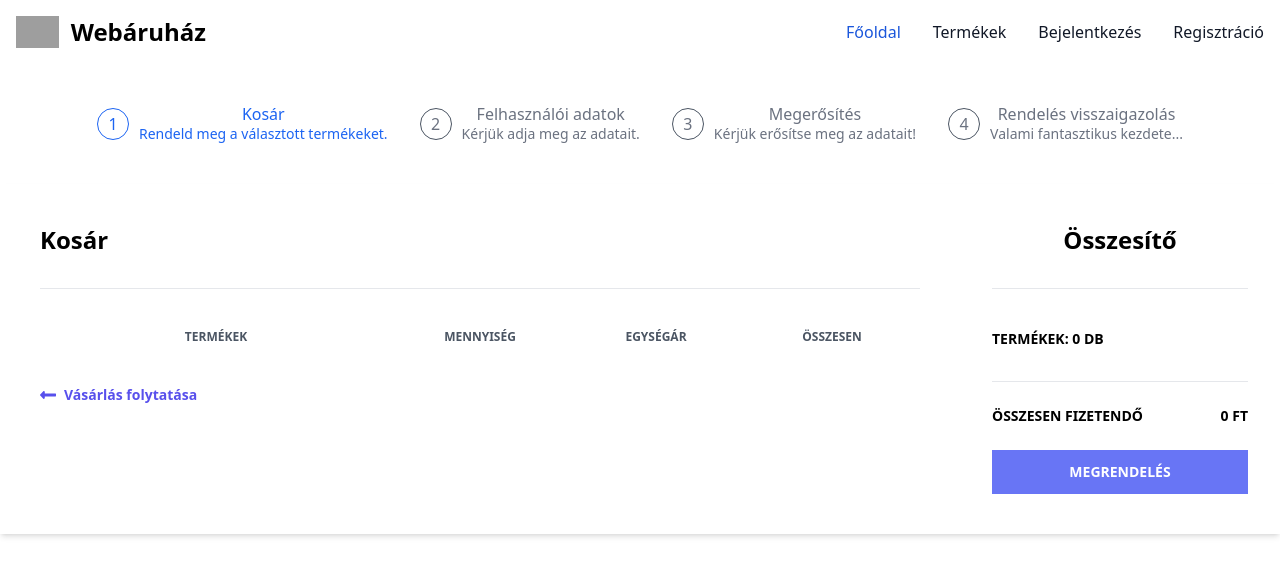
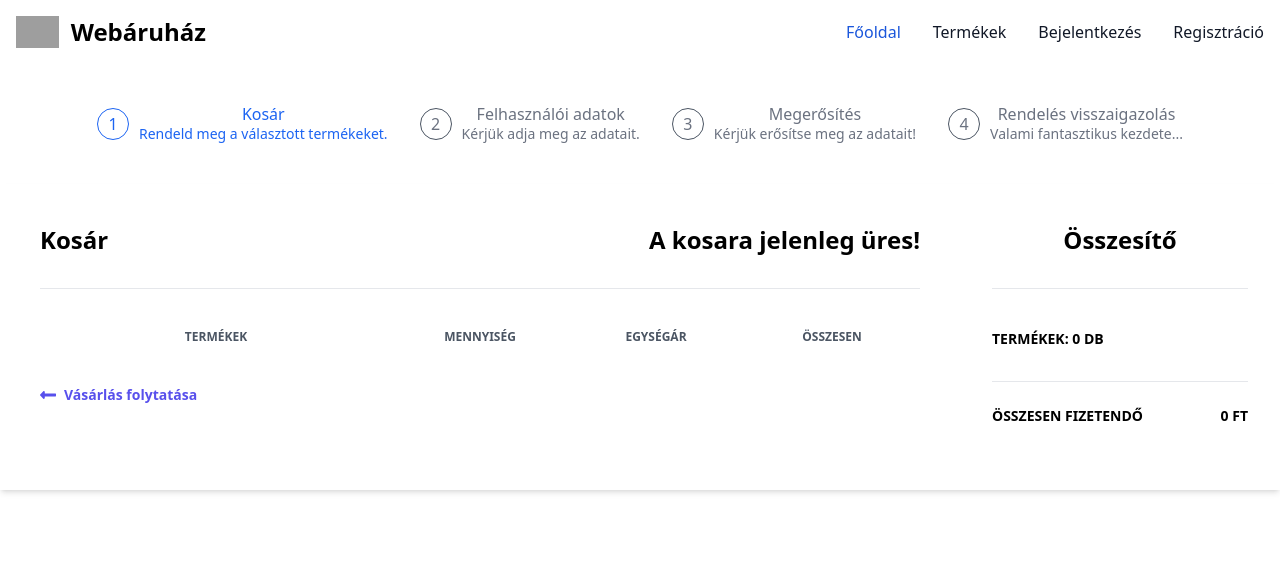
Before and after one commit to SinkoAbel/webshop, a React (Create React App) app in the folder client/: page /cart in a window 1280 px wide. Shown: the top 576 px of the page. Built offline with nearby package versions, Linux system fonts and the light colour scheme; grey boxes are pictures that could not be loaded.

Commit message:
Added security elements.

```diff
--- a/client/src/components/elements/CartSummary.jsx
+++ b/client/src/components/elements/CartSummary.jsx
@@ -1,4 +1,4 @@
-import React from 'react';
+import React, {useEffect, useState} from 'react';
 import {useSelector, useDispatch} from "react-redux";
 import {removeItemsFromCart, increaseProductQty, decreaseProductQty} from "../../reducers/cartSlice";
 import {Link} from "react-router-dom";
@@ -7,6 +7,16 @@ const CartSummary = (props) => {
 
     const {items, totalPrice, quantity} = useSelector((state) => state.cart);
     const dispatch = useDispatch();
+
+    const [isCartEmpty, setIsCartEmpty] = useState(true);
+
+    useEffect(() => {
+        if (items.length > 0)
+            setIsCartEmpty(false);
+        else
+            setIsCartEmpty(true);
+    }, [items]);
+
 
     const handleItemRemoveFromCart = (product) => {
         dispatch(removeItemsFromCart(product));
@@ -27,6 +37,9 @@ const CartSummary = (props) => {
                     <div className="w-3/4 bg-white px-10 py-10">
                         <div className="flex justify-between border-b pb-8">
                             <h1 className="font-semibold text-2xl">Kosár</h1>
+                            {isCartEmpty &&
+                                <h2 className="font-semibold text-2xl">A kosara jelenleg üres!</h2>
+                            }
                         </div>
                         <div className="flex mt-10 mb-5">
                             <h3 className="font-semibold text-gray-600 text-xs uppercase w-2/5">Termékek</h3>
@@ -98,9 +111,11 @@ const CartSummary = (props) => {
                                 <span>Összesen fizetendő</span>
                                 <span>{totalPrice} Ft</span>
                             </div>
-                            <button onClick={props.nextPhase}
-                                className="bg-indigo-500 font-semibold hover:bg-indigo-600 py-3 text-sm text-white uppercase w-full">Megrendelés
-                            </button>
+                            {!isCartEmpty &&
+                                <button onClick={props.nextPhase}
+                                        className="bg-indigo-500 font-semibold hover:bg-indigo-600 py-3 text-sm text-white uppercase w-full">Megrendelés
+                                </button>
+                            }
                         </div>
                     </div>
 
```
